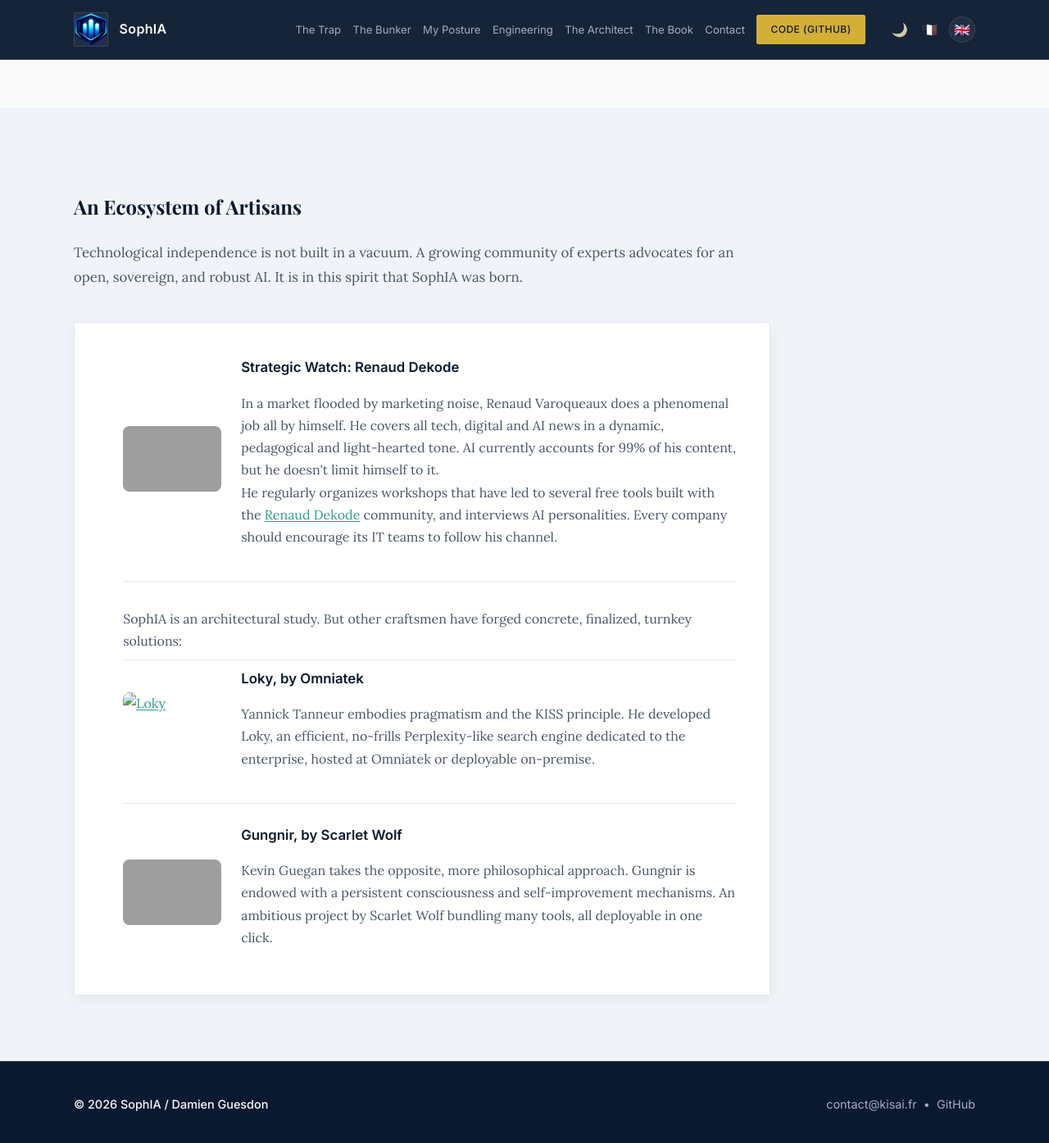
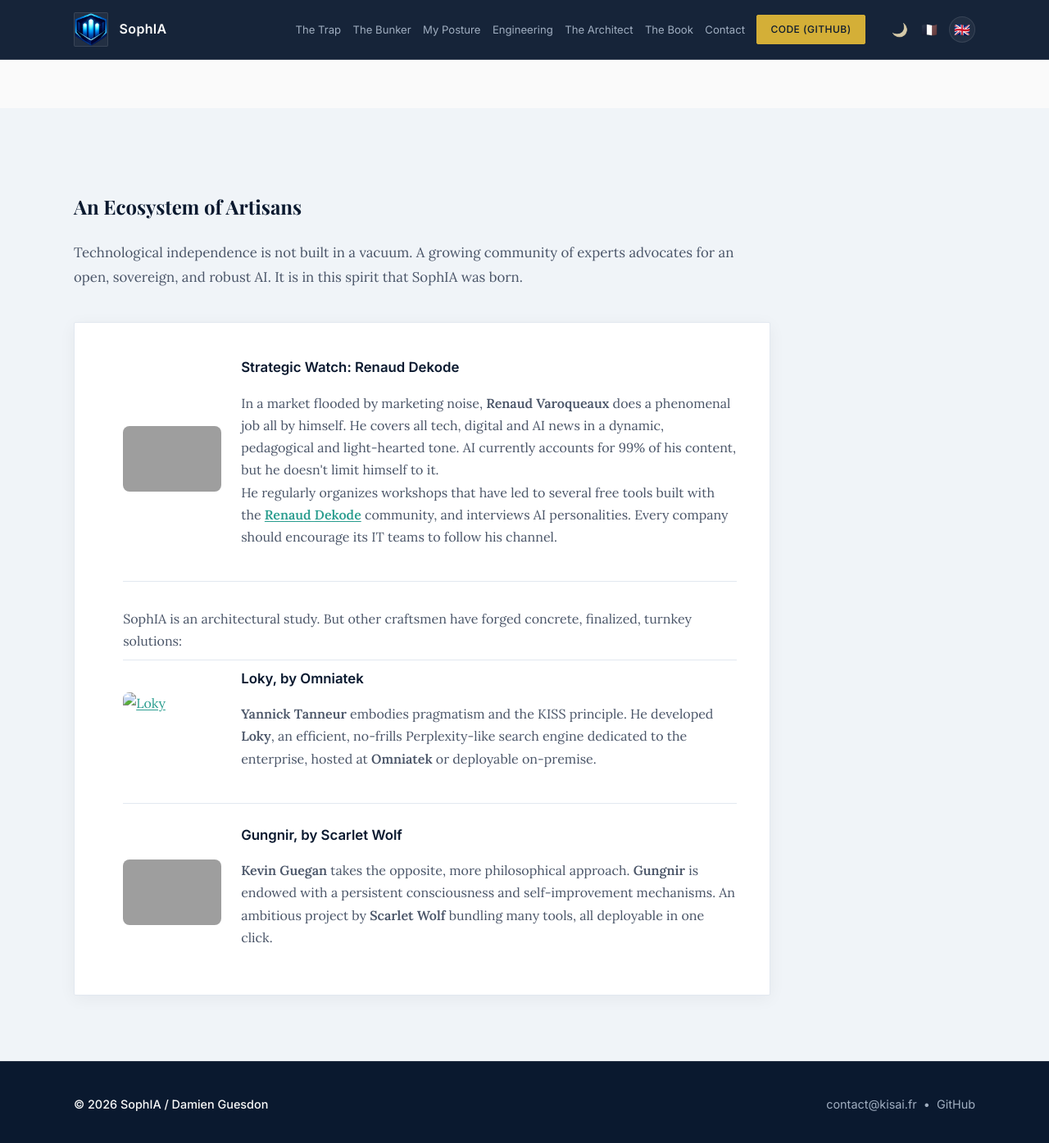
Before and after one commit to Kisai-DG-SLU/SophIA, a Jekyll site: the page built from architecte.html, in a window 1280 px wide and 1400 px high, scrolled down 2644 px, cut to the strip 0-1395 px from the top of the window. Shown: the whole strip at 82% size. Built offline with Jekyll 4.4.1, drawn with Linux system fonts in a browser that asks for light colours; grey boxes are pictures that could not be loaded.

Commit message:
Mise en gras des noms propres dans les descriptions artisans

```diff
--- a/_includes/i18n/architecte.js
+++ b/_includes/i18n/architecte.js
@@ -40,12 +40,12 @@
           ecoTitle: "Un Écosystème d'Artisans",
           ecoIntro: "L'indépendance technologique ne se construit pas en vase clos. Une communauté grandissante d'experts milite pour une IA ouverte, souveraine et robuste. C'est dans cet esprit que SophIA a vu le jour.",
           eco1Title: "<a href='https://www.renaud-dekode.fr/' target='_blank' rel='noopener noreferrer'>La Veille Stratégique : Renaud Dekode</a>",
-          eco1Desc: "Dans un marché inondé par le bruit marketing, Renaud Varoqueaux effectue à lui seul un travail phénoménal de veille. Il anime de manière dynamique, pédagogique et sur un ton léger toutes les actualités de la tech, du digital et de l'IA. L'IA occupe aujourd'hui 99% de ses actualités, mais il ne s'y limite pas.<br>Il organise régulièrement des ateliers qui ont permis de développer plusieurs outils gratuits avec la communauté <a href='https://www.renaud-dekode.fr/' target='_blank'>Renaud Dekode</a>, et interviewe des personnalités de l'IA. Toute entreprise devrait inciter ses équipes IT à suivre sa chaîne.",
+          eco1Desc: "Dans un marché inondé par le bruit marketing, <strong>Renaud Varoqueaux</strong> effectue à lui seul un travail phénoménal de veille. Il anime de manière dynamique, pédagogique et sur un ton léger toutes les actualités de la tech, du digital et de l'IA. L'IA occupe aujourd'hui 99% de ses actualités, mais il ne s'y limite pas.<br>Il organise régulièrement des ateliers qui ont permis de développer plusieurs outils gratuits avec la communauté <a href='https://www.renaud-dekode.fr/' target='_blank'><strong>Renaud Dekode</strong></a>, et interviewe des personnalités de l'IA. Toute entreprise devrait inciter ses équipes IT à suivre sa chaîne.",
           ecoLead: "SophIA est une étude architecturale. Mais d'autres artisans ont forgé des solutions concrètes, finalisées et clé en main :",
           eco2Title: "<a href='https://loki.omniatek.fr/' target='_blank' rel='noopener noreferrer'>Loky, par Omniatek</a>",
-          eco2Desc: "Yannick Tanneur incarne le pragmatisme et le principe KISS. En ce sens, il a développé Loky, un Perplexity-like efficace, sans fioritures, dédié à l'entreprise, hébergé chez Omniatek ou déployable on-premise.",
+          eco2Desc: "<strong>Yannick Tanneur</strong> incarne le pragmatisme et le principe KISS. En ce sens, il a développé <strong>Loky</strong>, un Perplexity-like efficace, sans fioritures, dédié à l'entreprise, hébergé chez <strong>Omniatek</strong> ou déployable on-premise.",
           eco3Title: "<a href='https://scarletwolf.cloud/' target='_blank' rel='noopener noreferrer'>Gungnir, par Scarlet Wolf</a>",
-          eco3Desc: "Kevin Guegan adopte une vision opposée, plus philosophique. Gungnir y est doté d'une conscience persistante et de mécanismes d'auto-amélioration. Un projet ambitieux de Scarlet Wolf qui regroupe de nombreux outils, le tout déployable en un seul clic."
+          eco3Desc: "<strong>Kevin Guegan</strong> adopte une vision opposée, plus philosophique. <strong>Gungnir</strong> y est doté d'une conscience persistante et de mécanismes d'auto-amélioration. Un projet ambitieux de <strong>Scarlet Wolf</strong> qui regroupe de nombreux outils, le tout déployable en un seul clic."
         },
   },
   en: {
@@ -89,12 +89,12 @@
           ecoTitle: "An Ecosystem of Artisans",
           ecoIntro: "Technological independence is not built in a vacuum. A growing community of experts advocates for an open, sovereign, and robust AI. It is in this spirit that SophIA was born.",
           eco1Title: "<a href='https://www.renaud-dekode.fr/' target='_blank' rel='noopener noreferrer'>Strategic Watch: Renaud Dekode</a>",
-          eco1Desc: "In a market flooded by marketing noise, Renaud Varoqueaux does a phenomenal job all by himself. He covers all tech, digital and AI news in a dynamic, pedagogical and light-hearted tone. AI currently accounts for 99% of his content, but he doesn't limit himself to it.<br>He regularly organizes workshops that have led to several free tools built with the <a href='https://www.renaud-dekode.fr/' target='_blank'>Renaud Dekode</a> community, and interviews AI personalities. Every company should encourage its IT teams to follow his channel.",
+          eco1Desc: "In a market flooded by marketing noise, <strong>Renaud Varoqueaux</strong> does a phenomenal job all by himself. He covers all tech, digital and AI news in a dynamic, pedagogical and light-hearted tone. AI currently accounts for 99% of his content, but he doesn't limit himself to it.<br>He regularly organizes workshops that have led to several free tools built with the <a href='https://www.renaud-dekode.fr/' target='_blank'><strong>Renaud Dekode</strong></a> community, and interviews AI personalities. Every company should encourage its IT teams to follow his channel.",
           ecoLead: "SophIA is an architectural study. But other craftsmen have forged concrete, finalized, turnkey solutions:",
           eco2Title: "<a href='https://loki.omniatek.fr/' target='_blank' rel='noopener noreferrer'>Loky, by Omniatek</a>",
-          eco2Desc: "Yannick Tanneur embodies pragmatism and the KISS principle. He developed Loky, an efficient, no-frills Perplexity-like search engine dedicated to the enterprise, hosted at Omniatek or deployable on-premise.",
+          eco2Desc: "<strong>Yannick Tanneur</strong> embodies pragmatism and the KISS principle. He developed <strong>Loky</strong>, an efficient, no-frills Perplexity-like search engine dedicated to the enterprise, hosted at <strong>Omniatek</strong> or deployable on-premise.",
           eco3Title: "<a href='https://scarletwolf.cloud/' target='_blank' rel='noopener noreferrer'>Gungnir, by Scarlet Wolf</a>",
-          eco3Desc: "Kevin Guegan takes the opposite, more philosophical approach. Gungnir is endowed with a persistent consciousness and self-improvement mechanisms. An ambitious project by Scarlet Wolf bundling many tools, all deployable in one click."
+          eco3Desc: "<strong>Kevin Guegan</strong> takes the opposite, more philosophical approach. <strong>Gungnir</strong> is endowed with a persistent consciousness and self-improvement mechanisms. An ambitious project by <strong>Scarlet Wolf</strong> bundling many tools, all deployable in one click."
         },
   }
 };
--- a/architecte.html
+++ b/architecte.html
@@ -127,7 +127,7 @@
               </div>
               <div class="eco-item-content">
                 <h4 data-i18n="arch.eco1Title"><a href="https://www.renaud-dekode.fr/" target="_blank" rel="noopener noreferrer">La Veille Stratégique : Renaud Dekode</a></h4>
-                <p data-i18n="arch.eco1Desc">Dans un marché inondé par le bruit marketing, Renaud Varoqueaux effectue à lui seul un travail phénoménal de veille. Il anime de manière dynamique, pédagogique et sur un ton léger toutes les actualités de la tech, du digital et de l'IA. L'IA occupe aujourd'hui 99% de ses actualités, mais il ne s'y limite pas.<br>Il organise régulièrement des ateliers qui ont permis de développer plusieurs outils gratuits avec la communauté <a href="https://www.renaud-dekode.fr/" target="_blank">Renaud Dekode</a>, et interviewe des personnalités de l'IA. Toute entreprise devrait inciter ses équipes IT à suivre sa chaîne.</p>
+                <p data-i18n="arch.eco1Desc">Dans un marché inondé par le bruit marketing, <strong>Renaud Varoqueaux</strong> effectue à lui seul un travail phénoménal de veille. Il anime de manière dynamique, pédagogique et sur un ton léger toutes les actualités de la tech, du digital et de l'IA. L'IA occupe aujourd'hui 99% de ses actualités, mais il ne s'y limite pas.<br>Il organise régulièrement des ateliers qui ont permis de développer plusieurs outils gratuits avec la communauté <a href="https://www.renaud-dekode.fr/" target="_blank"><strong>Renaud Dekode</strong></a>, et interviewe des personnalités de l'IA. Toute entreprise devrait inciter ses équipes IT à suivre sa chaîne.</p>
               </div>
             </li>
             <li style="list-style: none; padding: 0; margin: 0 0 0.5rem; border: none;">
@@ -139,7 +139,7 @@
               </div>
               <div class="eco-item-content">
                 <h4 data-i18n="arch.eco2Title"><a href="https://loki.omniatek.fr/" target="_blank" rel="noopener noreferrer">Loky, par Omniatek</a></h4>
-                <p data-i18n="arch.eco2Desc">Yannick Tanneur incarne le pragmatisme et le principe KISS. En ce sens, il a développé Loky, un Perplexity-like efficace, sans fioritures, dédié à l'entreprise, hébergé chez Omniatek ou déployable on-premise.</p>
+                <p data-i18n="arch.eco2Desc"><strong>Yannick Tanneur</strong> incarne le pragmatisme et le principe KISS. En ce sens, il a développé <strong>Loky</strong>, un Perplexity-like efficace, sans fioritures, dédié à l'entreprise, hébergé chez <strong>Omniatek</strong> ou déployable on-premise.</p>
               </div>
             </li>
             <li class="eco-item-renaud">
@@ -148,7 +148,7 @@
               </div>
               <div class="eco-item-content">
                 <h4 data-i18n="arch.eco3Title"><a href="https://scarletwolf.cloud/" target="_blank" rel="noopener noreferrer">Gungnir, par Scarlet Wolf</a></h4>
-                <p data-i18n="arch.eco3Desc">Kevin Guegan adopte une vision opposée, plus philosophique. Gungnir y est doté d'une conscience persistante et de mécanismes d'auto-amélioration. Un projet ambitieux de Scarlet Wolf qui regroupe de nombreux outils, le tout déployable en un seul clic.</p>
+                <p data-i18n="arch.eco3Desc"><strong>Kevin Guegan</strong> adopte une vision opposée, plus philosophique. <strong>Gungnir</strong> y est doté d'une conscience persistante et de mécanismes d'auto-amélioration. Un projet ambitieux de <strong>Scarlet Wolf</strong> qui regroupe de nombreux outils, le tout déployable en un seul clic.</p>
               </div>
             </li>
           </ul>
```
